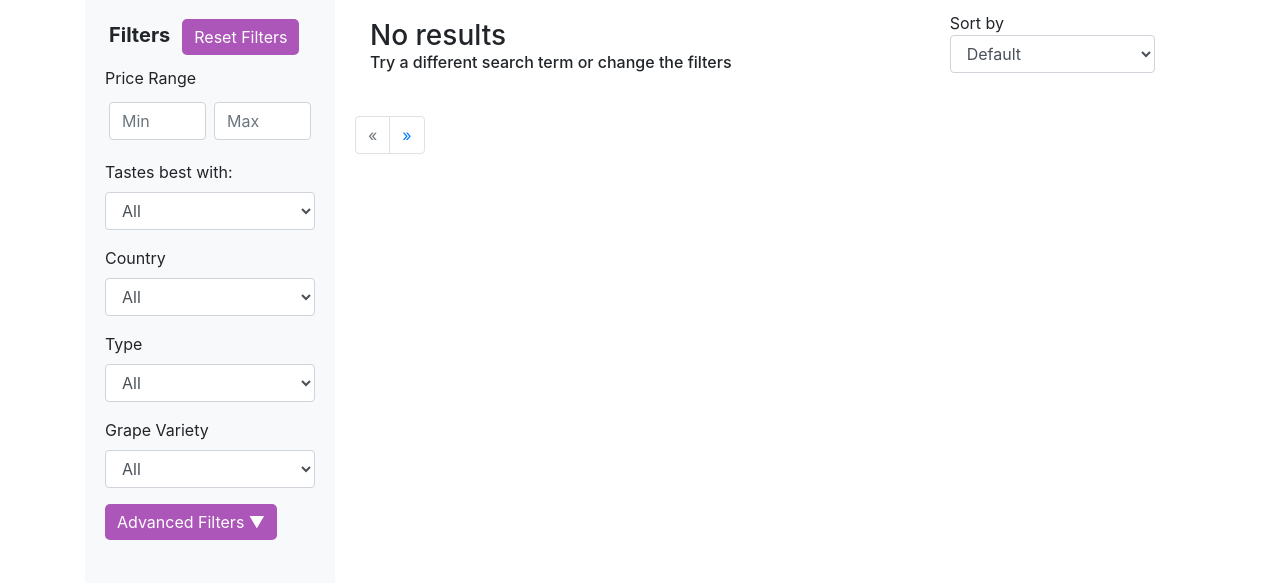
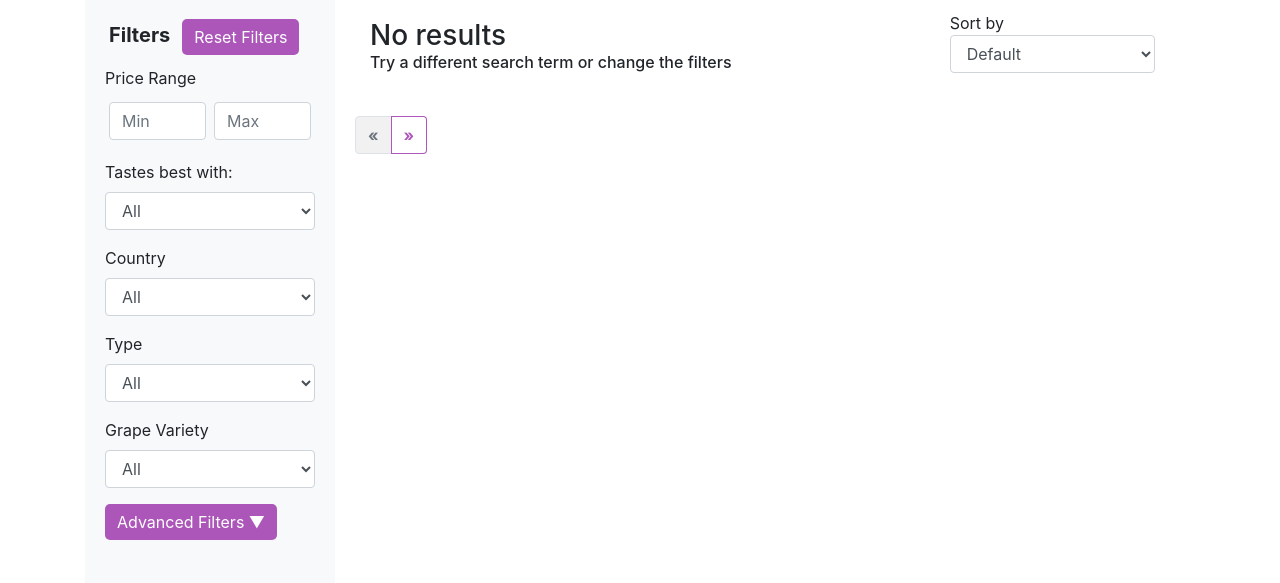
Before and after one commit to gijsoliemans/GrapeGuide, a Flask app: page /wines in a window 1280 px wide. Shown: the part 119-702 px from the top of the page. Run offline with Flask 3, Linux system fonts and the light colour scheme; parts of the project's set-up code (start-up, migrations or seed data) failed here and were passed over; some libraries are stand-ins or nearby versions.

Commit message:
Favicon and purple pagination

```diff
--- a/templates/base.html
+++ b/templates/base.html
@@ -8,8 +8,9 @@
     <link href="https://stackpath.bootstrapcdn.com/bootstrap/4.5.2/css/bootstrap.min.css" rel="stylesheet">
     <link rel="stylesheet" href="https://cdnjs.cloudflare.com/ajax/libs/font-awesome/6.0.0-beta3/css/all.min.css">
 
-    <link rel="icon" type="image/png" href="/Icon.png" />
-    <link rel="shortcut icon" type="image/png" href="Icon.png"/>
+    <link rel="icon" type="image/x-icon" href="..\static\images\Favicon.png">
+
+
 
     <style>
         /* Add padding to the top of the body to prevent content from being hidden behind the fixed navbar */
--- a/templates/index.html
+++ b/templates/index.html
@@ -1,6 +1,6 @@
 {% extends "base.html" %}
 
-{% block title %}Wines - GrapeGuide{% endblock %}
+{% block title %}Home - GrapeGuide{% endblock %}
 
 {% block content %}
 <style>
--- a/templates/wines.html
+++ b/templates/wines.html
@@ -90,7 +90,40 @@
     .pagination {
         margin-top: 20px;
     }
+
+
+/* Purple buttons and numbers for pagination */
+.pagination .page-link {
+    color: #9d36add5; /* Purple text */
+    background-color: white; /* White background for default state */
+    border: 1px solid #9d36add5; /* Purple border */
+}
+
+.pagination .page-link:hover {
+    color: white; /* White text on hover */
+    background-color: #9d36add5; /* Purple background on hover */
+    border-color: #9d36add5; /* Purple border on hover */
+}
+
+.pagination .page-item.active .page-link {
+    color: white; /* White text for active page */
+    background-color: #9d36add5; /* Purple background for active page */
+    border-color: #9d36add5; /* Purple border for active page */
+}
+
+.pagination .page-item.disabled .page-link {
+    background-color: #f1f1f1; /* Disabled state background */
+    color: #6c757d; /* Grayed-out text */
+}
+
+/* Ensure the numbers are purple */
+.pagination .page-link {
+    font-weight: bold; /* Makes the numbers stand out */
+
+}
 </style>
+
+
 
 <div class="sidebar scrolbar">
     <form class="pb-4" id="filter-form" method="GET" action="{{ url_for('wines') }}">
```
Also changed, not shown: templates/wine_detail.html (+3 -6 lines), static/images/Favicon.png (added), static/images/GrapeIcon.png (renamed from templates/GrapeIcon.png), static/images/Icon.png (renamed from templates/Icon.png).
